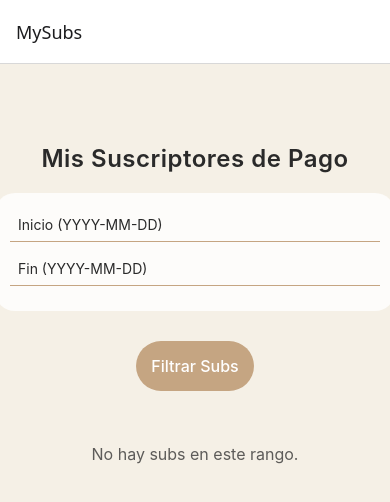
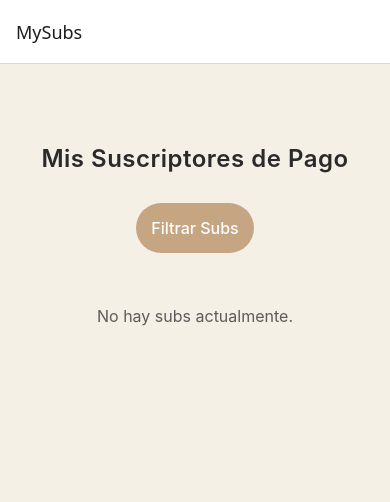
Before and after one commit to JorgeMantinan/manti-twitch, an Expo app drawn with the web renderer of React Native: screen /MySubs in a window 390 px wide. Built offline with nearby package versions, Linux system fonts and the light colour scheme; Expo Router itself is replaced by a stand-in of ours; some packages are replaced by stand-ins of ours.

Commit message:
Remove between dates filter mysubs

```diff
--- a/app/MySubs.tsx
+++ b/app/MySubs.tsx
@@ -67,21 +67,6 @@ const MySubs = () => {
     <View style={styles.container}>
       <Text style={styles.title}>Mis Suscriptores de Pago</Text>
 
-      <View style={styles.inputGroup}>
-        <TextInput
-          nativeID="startDateInput"
-          placeholder="Inicio (YYYY-MM-DD)"
-          style={styles.input}
-          onChangeText={(val) => setDates({...dates, start: val})}
-        />
-        <TextInput
-          nativeID="endDateInput"
-          placeholder="Fin (YYYY-MM-DD)"
-          style={styles.input}
-          onChangeText={(val) => setDates({...dates, end: val})}
-        />
-      </View>
-
       <TouchableOpacity style={styles.button} onPress={getMySubs}>
         <Text style={styles.buttonText}>{loading ? 'Cargando...' : 'Filtrar Subs'}</Text>
       </TouchableOpacity>
@@ -93,7 +78,7 @@ const MySubs = () => {
         ListEmptyComponent={
           !loading ? (
             <View style={{ marginTop: 50, alignItems: 'center' }}>
-              <Text style={styles.sectionText}>No hay subs en este rango.</Text>
+              <Text style={styles.sectionText}>No hay subs actualmente.</Text>
             </View>
           ) : null
         }
```
Also changed, not shown: docs/+not-found.html (+1 -1 lines), docs/MySubs.html (+1 -1 lines), docs/_sitemap.html (+1 -1 lines), docs/index.html (+1 -1 lines), 2 other files.
